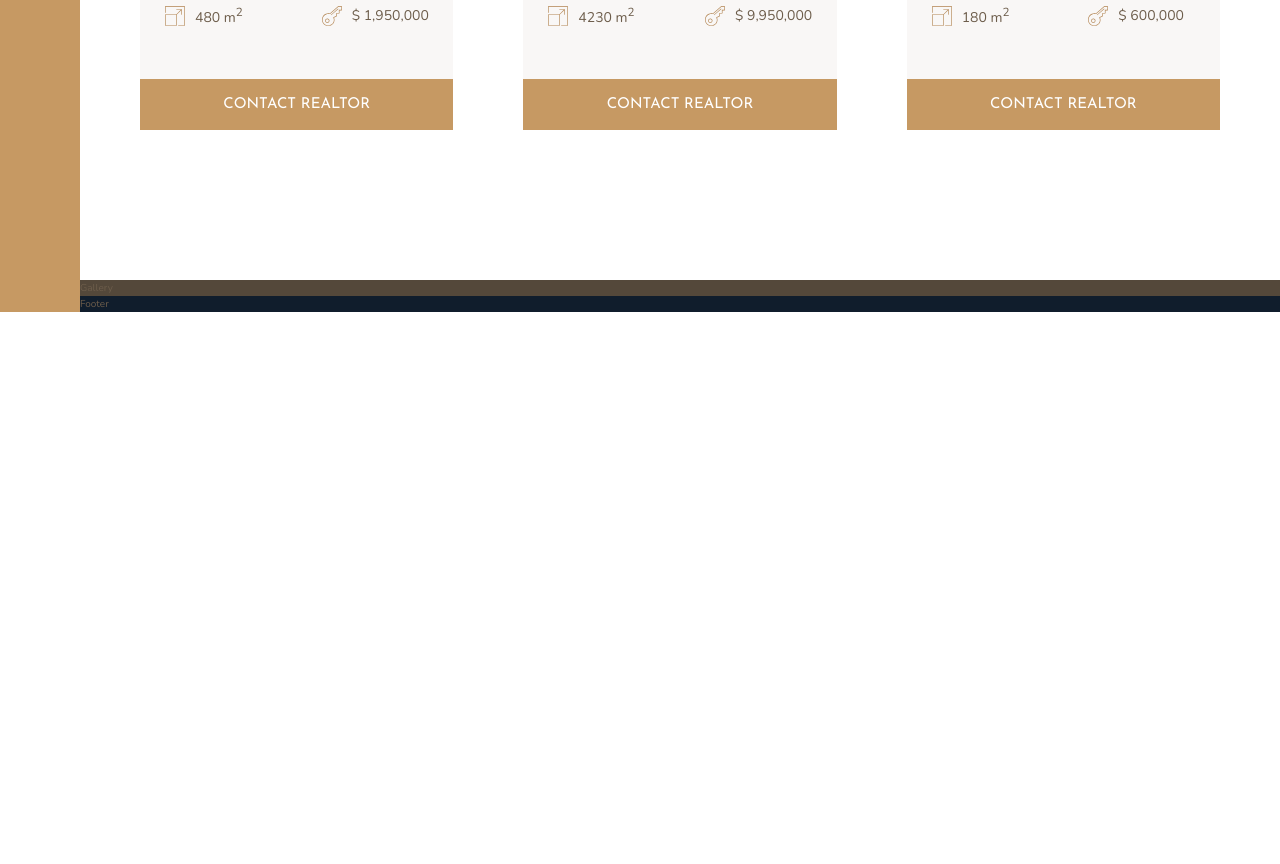
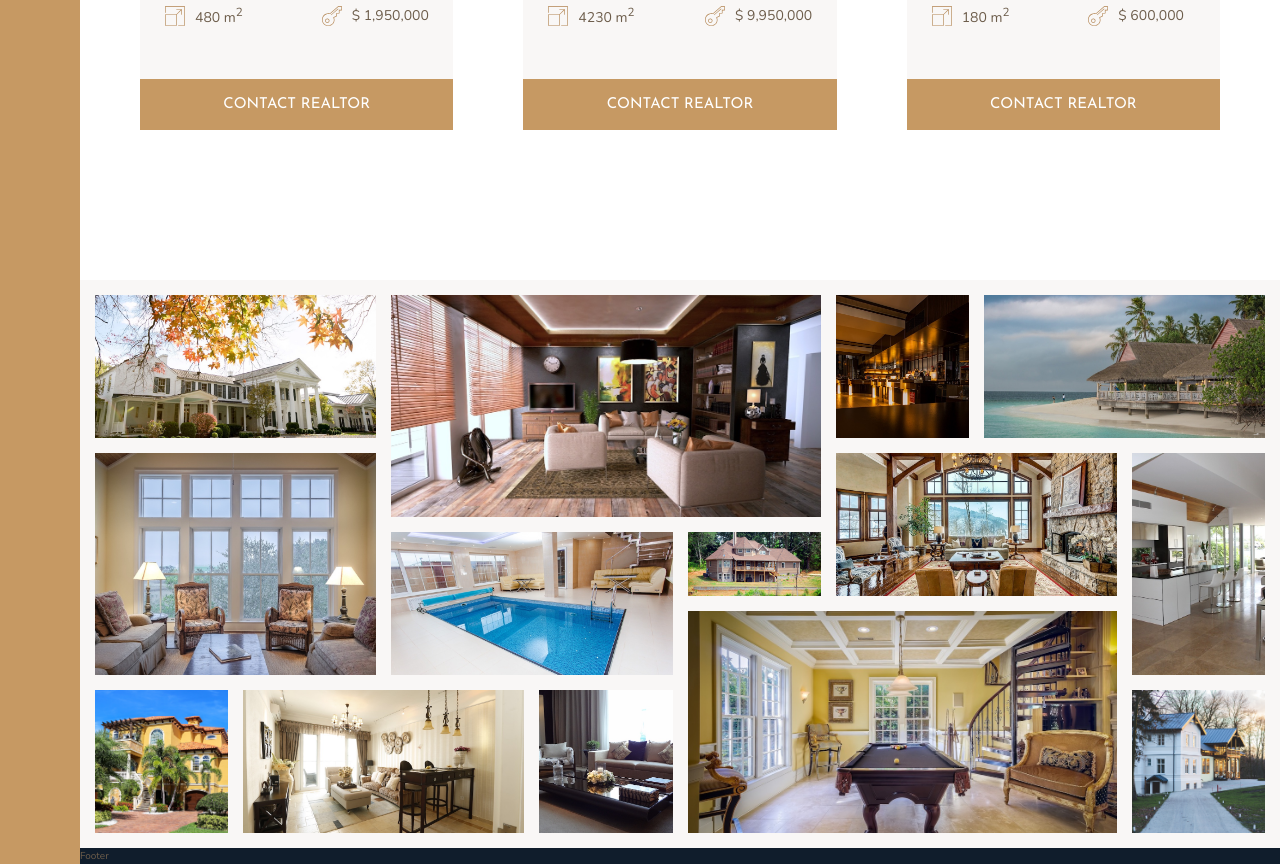
Before and after one commit to LuckyLuke83/Nexter, a website: page index.html in a window 1280 px wide. Shown: the part 2866-3730 px from the top of the page. Before the commit the page ends 3178 px from the top, so only its background shows below. Drawn offline with nearby package versions, Linux system fonts and the light colour scheme.

Commit message:
gallery section

```diff
--- a/index.html
+++ b/index.html
@@ -294,7 +294,48 @@
             </div>
         </section>
         <section class="gallery">
-            Gallery
+            <figure class="gallery__item gallery__item-1">
+                <img src="img/gal-1.jpeg" alt="Gallery image 1" class="gallery__img">
+            </figure>
+            <figure class="gallery__item gallery__item-2">
+                <img src="img/gal-2.jpeg" alt="Gallery image 2" class="gallery__img">
+            </figure>
+            <figure class="gallery__item gallery__item-3">
+                <img src="img/gal-3.jpeg" alt="Gallery image 3" class="gallery__img">
+            </figure>
+            <figure class="gallery__item gallery__item-4">
+                <img src="img/gal-4.jpeg" alt="Gallery image 4" class="gallery__img">
+            </figure>
+            <figure class="gallery__item gallery__item-5">
+                <img src="img/gal-5.jpeg" alt="Gallery image 5" class="gallery__img">
+            </figure>
+            <figure class="gallery__item gallery__item-6">
+                <img src="img/gal-6.jpeg" alt="Gallery image 6" class="gallery__img">
+            </figure>
+            <figure class="gallery__item gallery__item-7">
+                <img src="img/gal-7.jpeg" alt="Gallery image 7" class="gallery__img">
+            </figure>
+            <figure class="gallery__item gallery__item-8">
+                <img src="img/gal-8.jpeg" alt="Gallery image 8" class="gallery__img">
+            </figure>
+            <figure class="gallery__item gallery__item-9">
+                <img src="img/gal-9.jpeg" alt="Gallery image 9" class="gallery__img">
+            </figure>
+            <figure class="gallery__item gallery__item-10">
+                <img src="img/gal-10.jpeg" alt="Gallery image 10" class="gallery__img">
+            </figure>
+            <figure class="gallery__item gallery__item-11">
+                <img src="img/gal-11.jpeg" alt="Gallery image 11" class="gallery__img">
+            </figure>
+            <figure class="gallery__item gallery__item-12">
+                <img src="img/gal-12.jpeg" alt="Gallery image 12" class="gallery__img">
+            </figure>
+            <figure class="gallery__item gallery__item-13">
+                <img src="img/gal-13.jpeg" alt="Gallery image 13" class="gallery__img">
+            </figure>
+            <figure class="gallery__item gallery__item-14">
+                <img src="img/gal-14.jpeg" alt="Gallery image 14" class="gallery__img">
+            </figure>
         </section>
         <footer class="footer">
             Footer
--- a/sass/_gallery.scss
+++ b/sass/_gallery.scss
@@ -1,4 +1,91 @@
 .gallery {
-    background-color: $color-grey-dark-1;
+    background-color: $color-grey-light-1;
     grid-column: full-start / full-end;
+
+    display: grid;
+    grid-template-columns: repeat(8, 1fr);
+    grid-template-rows: repeat(7, 5vw);
+    gap: 1.5rem;
+    padding: 1.5rem;
+
+    &__item {
+
+        &-1 {
+            grid-column: 1 / span 2;
+            grid-row: 1 / span 2
+        }
+
+        &-2 {
+            grid-column: 3 / span 3;
+            grid-row: 1 / span 3;
+        }
+
+        &-3 {
+            grid-column: 6 / span 1;
+            grid-row: 1 / span 2;
+        }
+
+        &-4 {
+            grid-column: 7 / span 2;
+            grid-row: 1 / span 2;
+        }
+
+        &-5 {
+            grid-column: 1 / span 2;
+            grid-row: 3 / span 3;
+        }
+
+        &-6 {
+            grid-column: 3 / span 2;
+            grid-row: 4 / span 2;
+        }
+
+        &-7 {
+            grid-column: 5;
+            grid-row: 4;
+        }
+
+        &-8 {
+            grid-column: 6 / span 2;
+            grid-row: 3 / span 2;
+        }
+
+        &-9 {
+            grid-column: 8;
+            grid-row: 3 / span 3;
+        }
+
+        &-10 {
+            grid-column: 1;
+            grid-row: 6 / span 2;
+        }
+
+        &-11 {
+            grid-column: 2 / span 2;
+            grid-row: 6 / span 2;
+        }
+
+        &-12 {
+            grid-column: 4;
+            grid-row: 6 / span 2;
+        }
+
+        &-13 {
+            grid-column: 5 / span 3;
+            grid-row: 5 / span 3;
+        }
+
+        &-14 {
+            grid-column: 8;
+            grid-row: 6 / span 2;
+        }
+
+    }
+
+    &__img {
+        width: 100%;
+        height: 100%;
+        object-fit: cover;
+        display: block; //for better visibility
+    }
 }
```
Also changed, not shown: css/style.css.
